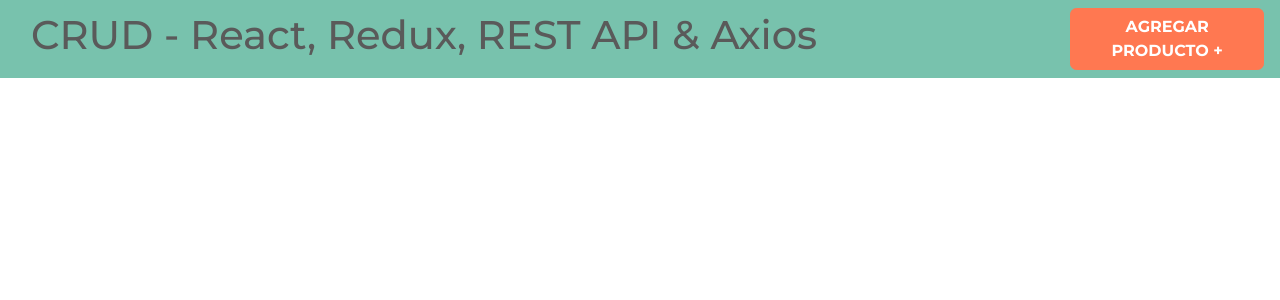
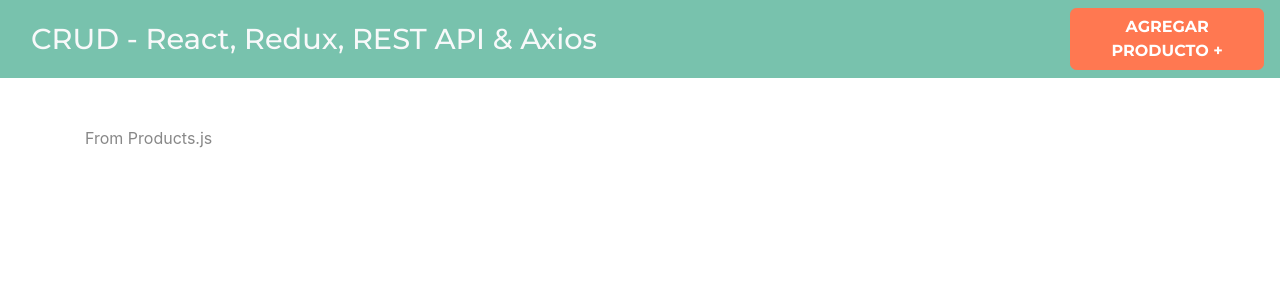
Before and after one commit to AGustems/react-redux-crud, a React (Create React App) app: page / in a window 1280 px wide. Shown: the top 300 px of the page. Built offline with nearby package versions, Linux system fonts and the light colour scheme.

Commit message:
Creating the Routing with react-router-dom

```diff
--- a/package.json
+++ b/package.json
@@ -8,6 +8,7 @@
     "@testing-library/user-event": "^12.6.0",
     "react": "^17.0.1",
     "react-dom": "^17.0.1",
+    "react-router-dom": "^5.2.0",
     "react-scripts": "4.0.1",
     "web-vitals": "^0.2.4"
   },
--- a/src/App.js
+++ b/src/App.js
@@ -1,11 +1,23 @@
 import React from 'react'
+import {BrowserRouter, Route, Switch} from 'react-router-dom'
+
 import Header from './components/Header'
+import Products from './components/Products'
+import NewProduct from './components/NewProduct'
+import EditProduct from './components/EditProduct'
 
 function App() {
   return (
-    <>
+    <BrowserRouter>
       <Header />
-    </>
+      <div className="container mt-5">
+        <Switch>
+          <Route exact path="/" component={Products} />
+          <Route exact path="/products/new" component={NewProduct} />
+          <Route exact path="/products/edit/:id" component={EditProduct} />
+        </Switch>
+      </div>
+    </BrowserRouter>
   );
 }
 
--- /dev/null
+++ b/src/components/EditProduct.js
@@ -0,0 +1,11 @@
+import React from 'react'
+
+const EditProduct = () => {
+    return (
+        <div>
+            Edit Product.js
+        </div>
+    )
+}
+
+export default EditProduct
--- a/src/components/Header.js
+++ b/src/components/Header.js
@@ -1,13 +1,18 @@
 import React from 'react'
+import {Link} from 'react-router-dom'
 
 const Header = () => {
     return (
         <nav className="navbar navbar-expand-lg navbar-dark bg-primary justify-content-between">
             <div className="container">
-                <h1>CRUD - React, Redux, REST API & Axios</h1>
+                <h1>
+                    <Link to='/' className='text-light'>
+                        CRUD - React, Redux, REST API & Axios
+                    </Link>
+                </h1>
             </div>
 
-            <a href="/" className="btn btn-danger new-post d-block d-md-inline-block">Agregar Producto &#43;</a>
+            <Link to="/products/new" className="btn btn-danger new-post d-block d-md-inline-block">Agregar Producto &#43;</Link>
         </nav>
     )
 }
--- /dev/null
+++ b/src/components/NewProduct.js
@@ -0,0 +1,11 @@
+import React from 'react'
+
+const NewProduct = () => {
+    return (
+        <div>
+            New Product.js
+        </div>
+    )
+}
+
+export default NewProduct
--- /dev/null
+++ b/src/components/Products.js
@@ -0,0 +1,11 @@
+import React from 'react'
+
+const Products = () => {
+    return (
+        <div>
+            From Products.js
+        </div>
+    )
+}
+
+export default Products
```
Also changed, not shown: 2 other files (tests, documents, lock files or other folders).
